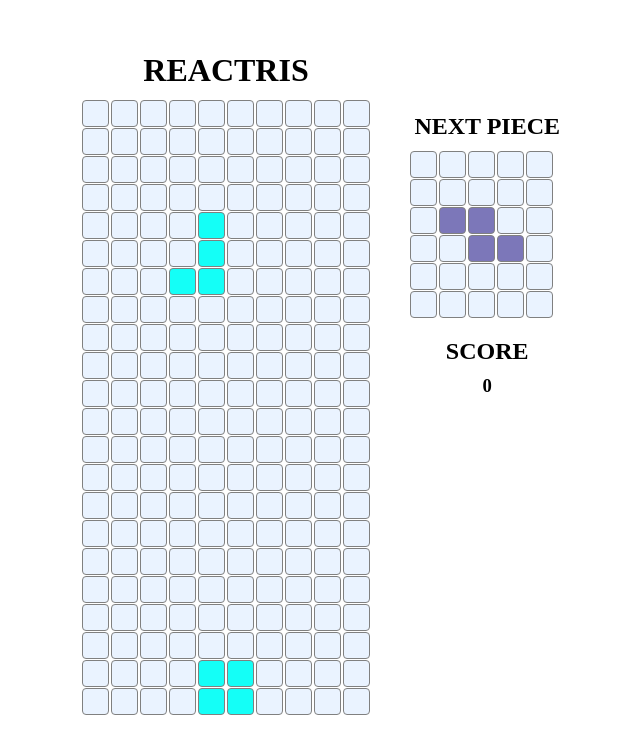
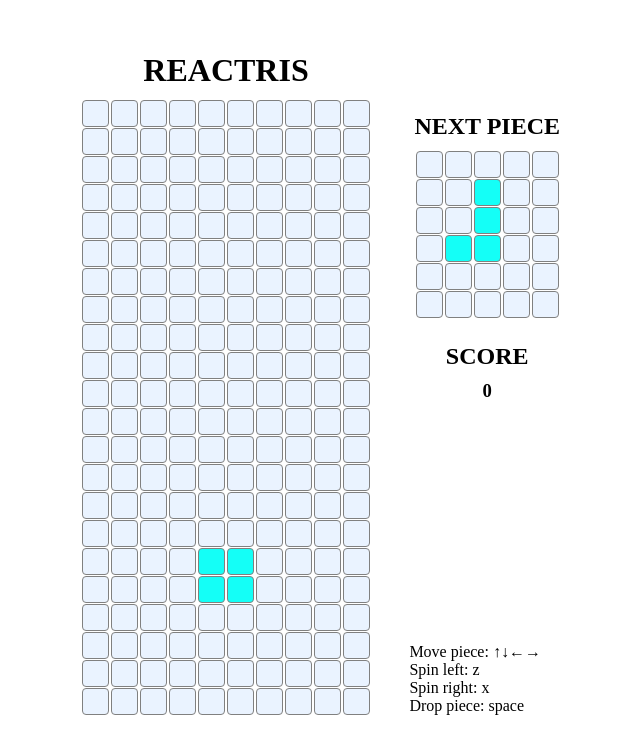
Before and after one commit to justinawrey/reactris, a React (Create React App) app: page / in a window 1280 px wide. Shown: the top 754 px of the page, without its empty margins (317-957 px from the left). Built offline with nearby package versions, Linux system fonts and the light colour scheme; a web font is replaced by a local one.

Commit message:
add controls

```diff
--- a/src/App.css
+++ b/src/App.css
@@ -26,10 +26,15 @@ html {
     justify-content: center;
 }
 
-#title, #title-next-piece {
+#title, #title-next-piece, #next-piece-slot {
     margin: 5px;
     text-align: center;
     padding-bottom: 5px;
+}
+
+#controls {
+    position: absolute;
+    bottom: 0;
 }
 
 #title-next-piece {
@@ -38,6 +43,7 @@ html {
 
 #col2 {
     margin-left: 3%;
+    position: relative;
 }
 
 #score, #score-total {
--- a/src/App.js
+++ b/src/App.js
@@ -529,6 +529,12 @@ class App extends Component {
                     </div>
                     <h2 id="score" className="score-animation">SCORE</h2>
                     <h3 id="score-total" className="score-animation">{this.state.score}</h3>
+                    <div id="controls">
+                    Move piece: &uarr;&darr;&larr;&rarr;<br/>
+                    Spin left:  z<br/>
+                    Spin right: x<br/>
+                    Drop piece: space<br/>
+                    </div>
                 </div>
             </div>
         );
```
